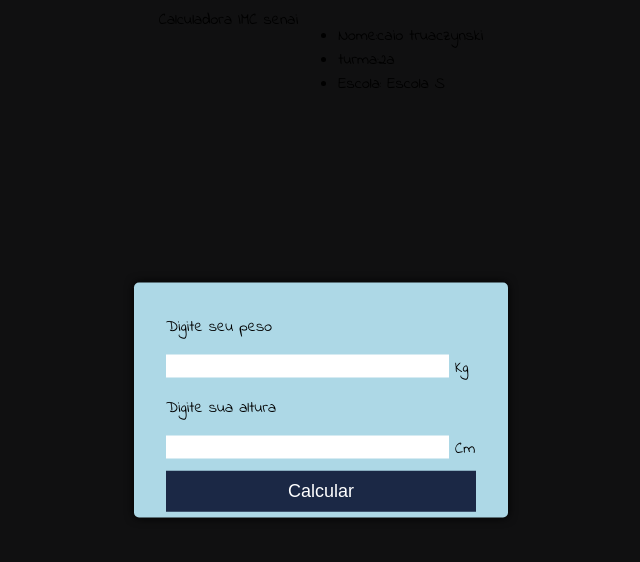
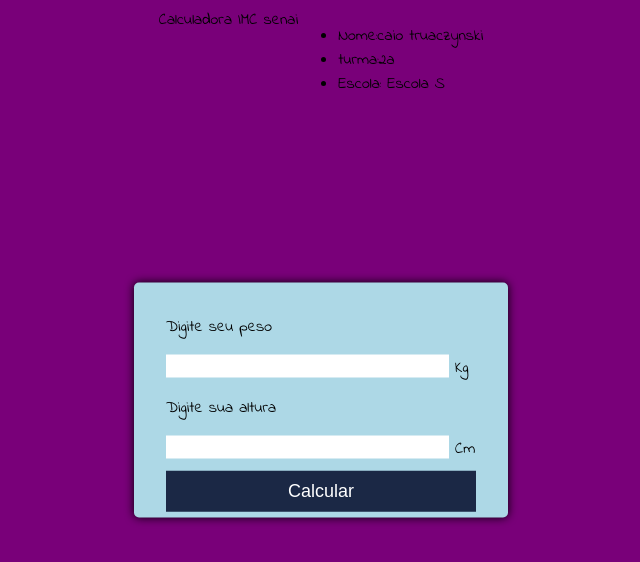
Before and after one commit to caiotr/imc-calculadora, a plain HTML site: page IMC/index.html in a window 1280 px wide. Shown: the whole page, without its empty margins (319-959 px from the left). Drawn offline with Linux system fonts and the light colour scheme.

Commit message:
Update estilo.css

```diff
--- a/IMC/estilo.css
+++ b/IMC/estilo.css
@@ -1,7 +1,7 @@
 body{
     display: flex;
     justify-content: center;
-    background-color: #101011;
+    background-color: rgb(121, 0, 121);
     font-family: 'Indie Flower', cursive;
   }
 
```
